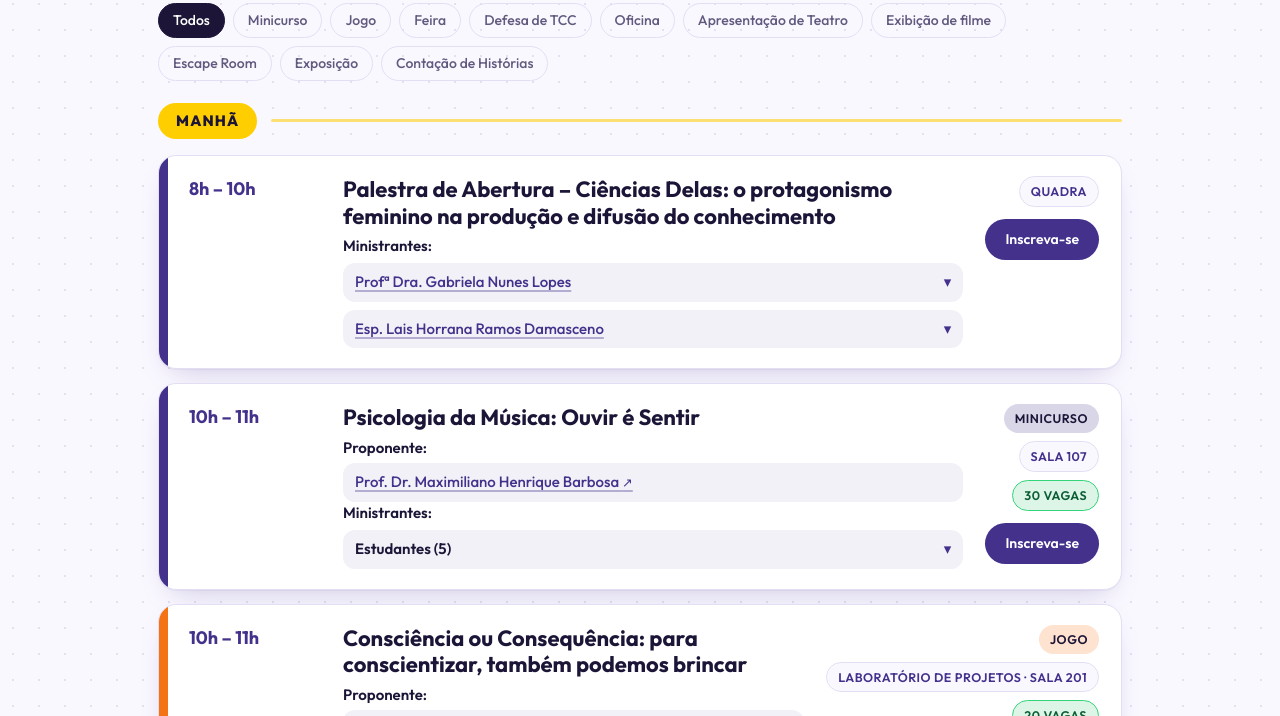
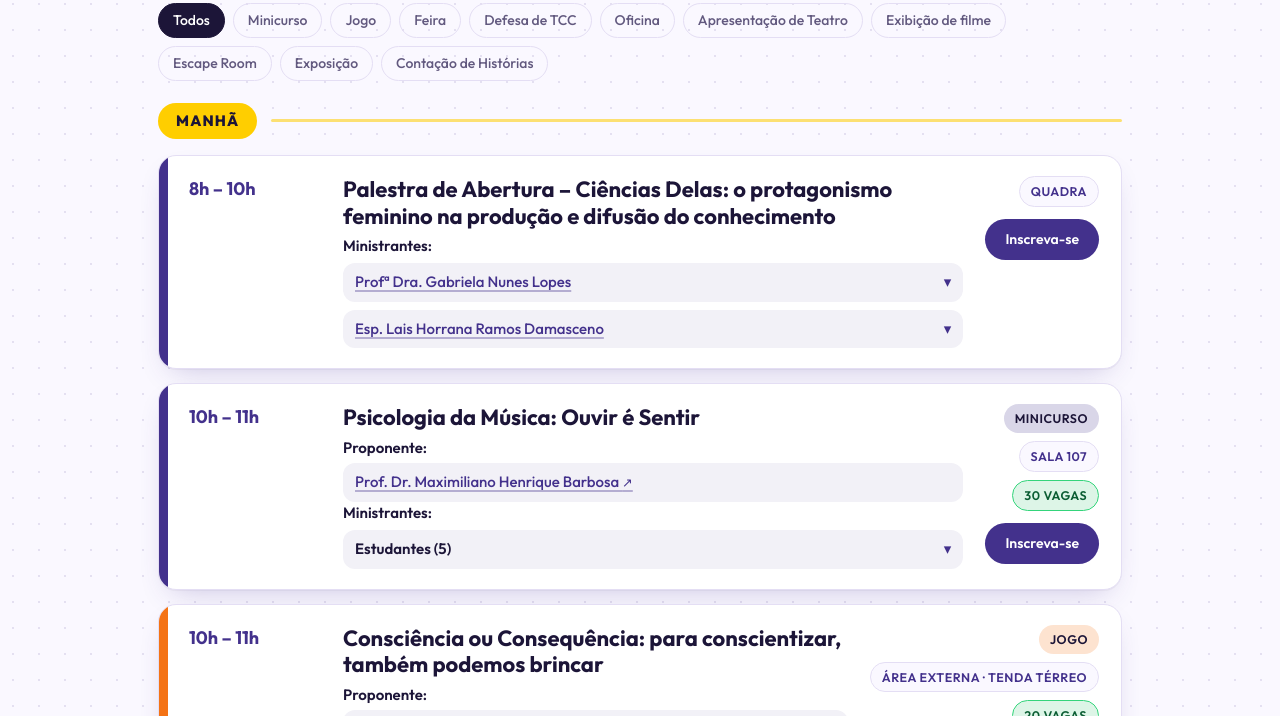
Before and after one commit to eventos-ifmg/snct-2026, a plain HTML site: page index.html in a window 1280 px wide. Shown: the part 217-933 px from the top of the page. Drawn offline with Linux system fonts and the light colour scheme.

Commit message:
Update index.html

```diff
--- a/index.html
+++ b/index.html
@@ -478,7 +478,7 @@ const PROGRAMACAO = [
         vagas:       20,
         proponentes: [{ nome: "Profª Dra. Deyse de Brito Marthe", lattes: "http://lattes.cnpq.br/8856270958151865" }],
         estudantes:  ["Ana Clara de Sales Reis", "Anna Júllia dos Santos Carvalho", "Bianca Mitiko Alves Osava", "Maria Tereza Ambrosio de Souza", "Marina Rafaella Martins de Oliveira", "Sofia Pimenta de Souza"],
-        local:       "Laboratório de Projetos · Sala 201",
+        local:       "Área Externa · Tenda Térreo",
         tipo:        "Jogo",
         inscricao:   "https://suap.ifmg.edu.br/eventos/inscricao_publica/5450/"
       },
```
